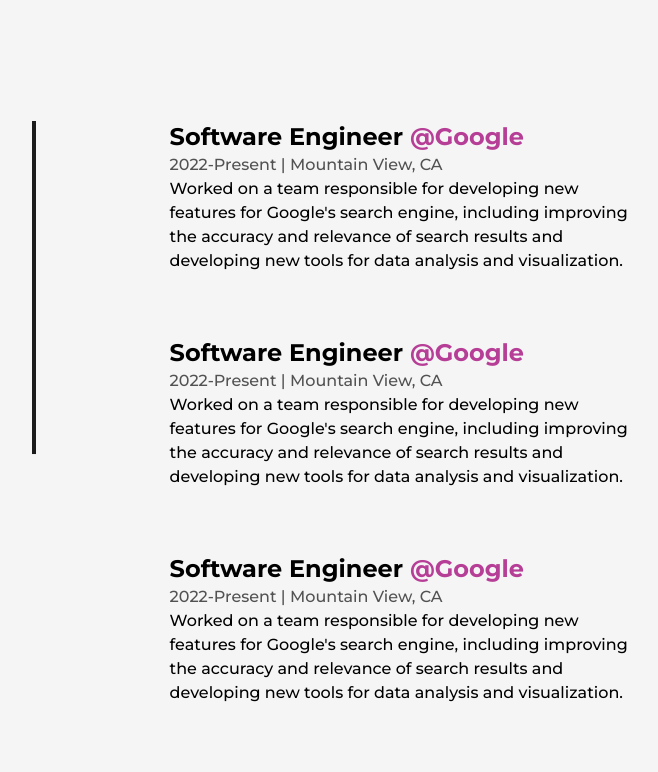
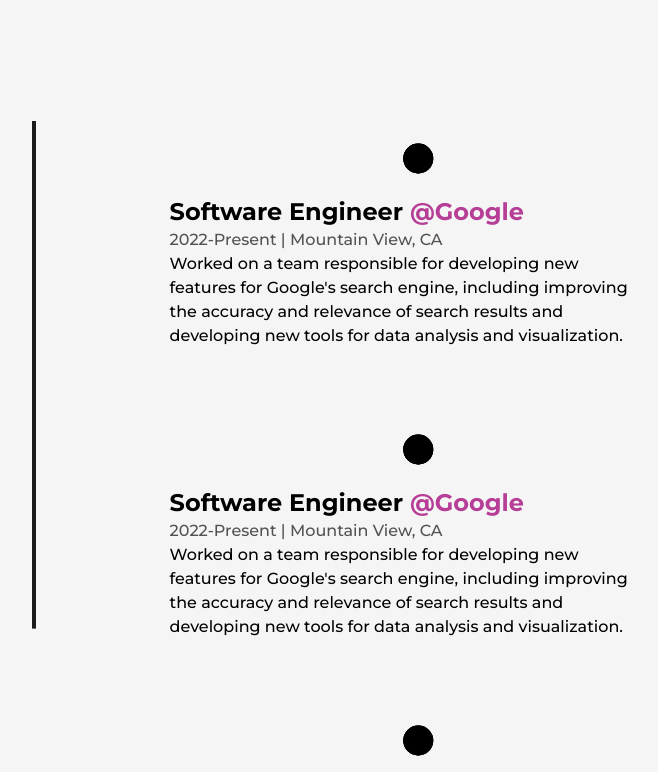
Before and after one commit to Kashan-2912/portfolio-website, a Next.js app: page /about in a window 1280 px wide. Shown: the part 2443-3215 px from the top of the page, without its empty margins (256-914 px from the left). Built offline with nearby package versions, Linux system fonts and the light colour scheme.

Commit message:
Li Icon on scroll Progress

```diff
--- a/src/components/Experience.jsx
+++ b/src/components/Experience.jsx
@@ -2,10 +2,12 @@
 
 import { motion, useScroll } from "framer-motion";
 import React, { useRef } from "react";
+import LiIcon from "./LiIcon";
 
 const Details = ({ position, company, companyLink, time, address, work }) => {
   return (
     <li className="my-8 first:mt-0 last:mb-0 w-[60%] mx-auto flex flex-col items-center justify-between">
+        <LiIcon />
       <div>
         <h3 className="capitalize text-2xl font-bold">
           {position}&nbsp;
--- /dev/null
+++ b/src/components/LiIcon.jsx
@@ -0,0 +1,15 @@
+import React from 'react'
+
+const LiIcon = () => {
+  return (
+    <figure>
+        <svg width="75" height="75" viewBox='0 0 100 100'>
+            <circle cx="75" cy="50" r="20" />
+            <circle cx="75" cy="50" r="20" />
+            <circle cx="75" cy="50" r="20" />
+        </svg>
+    </figure>
+  )
+}
+
+export default LiIcon
```
